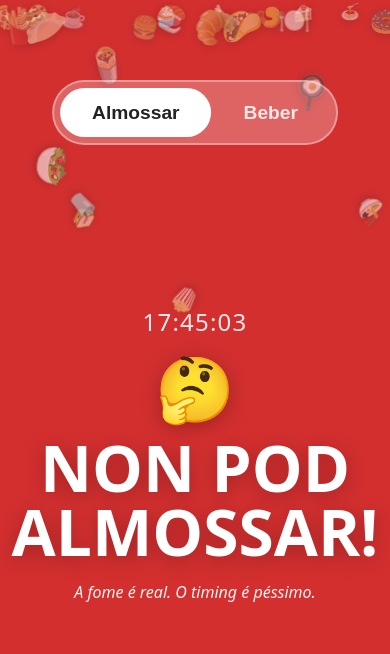
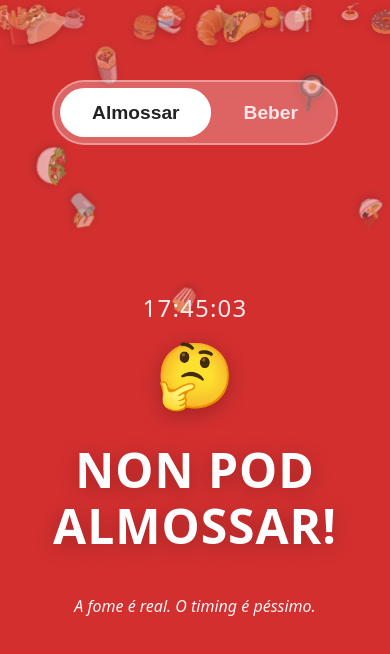
Before and after one commit to manofgpa/jah-pod-al-mossar, a React (Vite) app: page / in a window 390 px wide. Shown: the top 654 px of the page. Built offline with nearby package versions, Linux system fonts and the light colour scheme.

Commit message:
Implement hero block styling in App.css and update App.tsx to enhance title display logic based on mode; introduce responsive design for improved user experience.

```diff
--- a/src/App.css
+++ b/src/App.css
@@ -157,6 +157,31 @@
   text-shadow: 0 4px 20px rgba(0, 0, 0, 0.25);
 }
 
+/* ── Hero block (destaque do título principal) ────────────── */
+.app__hero {
+  padding: 1rem 2rem 1.25rem;
+  border-radius: 24px;
+  text-align: center;
+  margin: 0.5rem 0;
+}
+.app__title--big {
+  font-size: clamp(3rem, 12vw, 8rem);
+  letter-spacing: 0.02em;
+}
+
+.app__title--two-lines {
+  display: flex;
+  flex-direction: column;
+  gap: 0.15em;
+  align-items: center;
+}
+
+.app__title-line {
+  display: block;
+  width: 100%;
+  text-align: center;
+}
+
 /* ── Phrase ──────────────────────────────────────────────── */
 .app__phrase {
   font-size: clamp(1rem, 3vw, 1.5rem);
--- a/src/App.tsx
+++ b/src/App.tsx
@@ -618,11 +618,20 @@ export default function App() {
           {canGo ? (mode === 'lunch' ? 'JAH POD' : 'JAH BEBER') : '🤔'}
         </h1>
 
-        <h1 className="app__title">
-          {canGo
-            ? (mode === 'lunch' ? 'AL-MOSSAR! 🍽️' : 'JAH BEBER! 🍺')
-            : (mode === 'lunch' ? 'NON POD ALMOSSAR!' : 'NON POD BEBER!')}
-        </h1>
+        <div className={`app__hero ${canGo ? 'app__hero--success' : 'app__hero--failure'}`}>
+          {canGo ? (
+            <h1 className="app__title app__title--big">
+              {mode === 'lunch' ? 'AL-MOSSAR! 🍽️' : 'BEBER! 🍺'}
+            </h1>
+          ) : (
+            <h1 className="app__title app__title--big app__title--two-lines">
+              <span className="app__title-line">NON POD</span>
+              <span className="app__title-line">
+                {mode === 'lunch' ? 'ALMOSSAR!' : 'BEBER!'}
+              </span>
+            </h1>
+          )}
+        </div>
 
         <p className="app__phrase">{phrase}</p>
 
```
